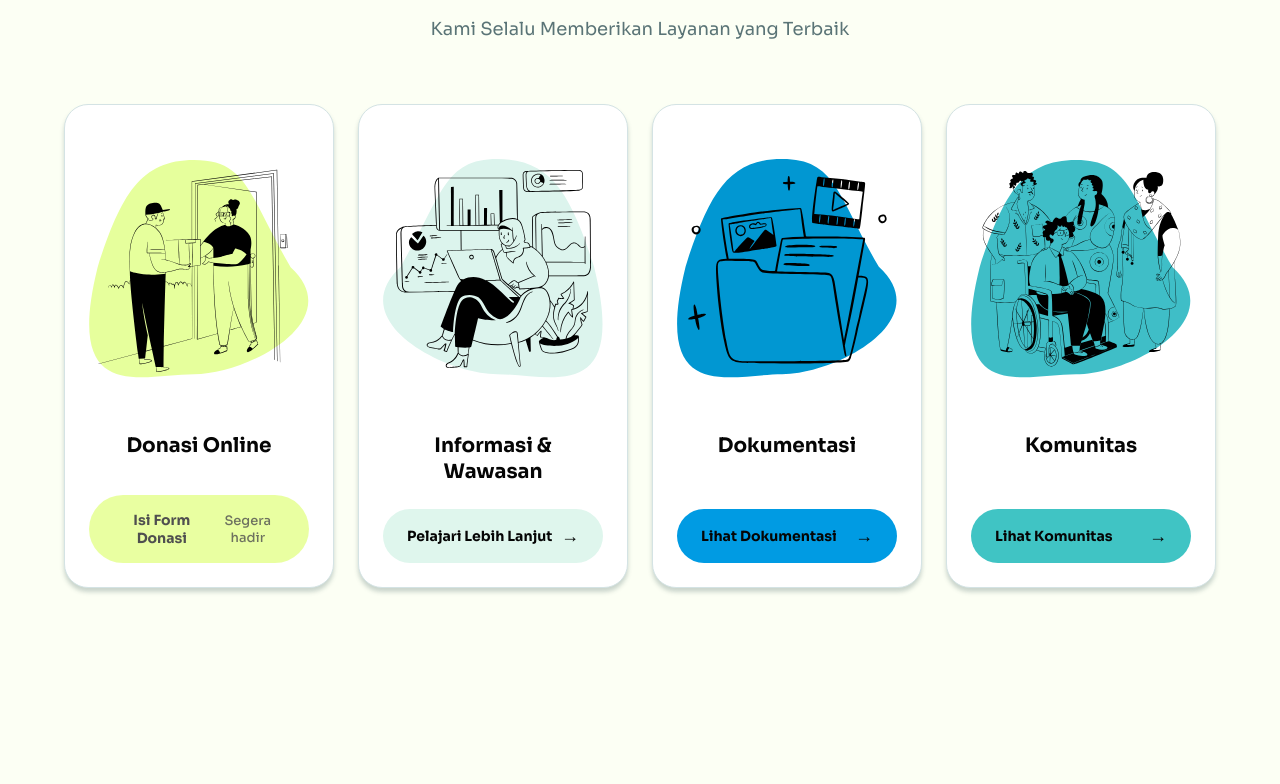
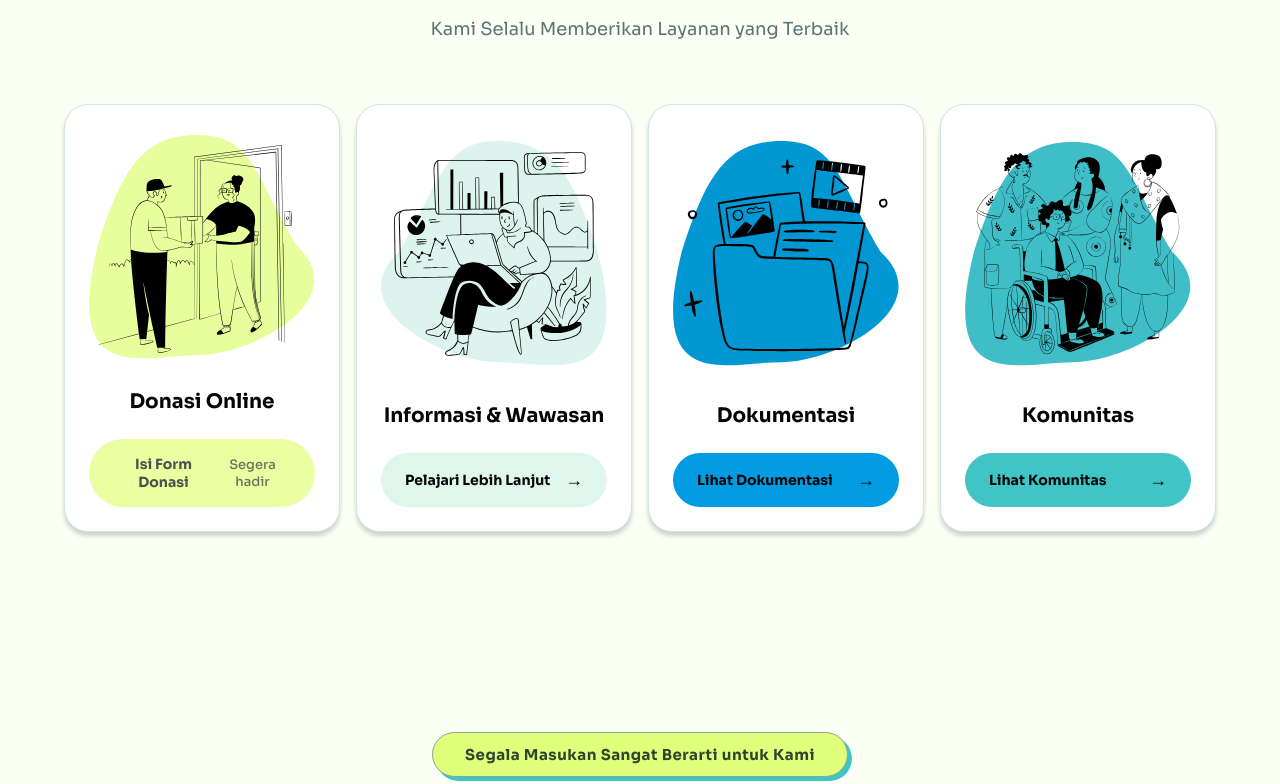
Before and after one commit to ozzie5555/ngoding-sama-wisnu-dan-3anomali, a React (Vite) app: page / in a window 1280 px wide. Shown: the part 2416-3200 px from the top of the page. Built offline with nearby package versions, Linux system fonts and the light colour scheme.

Commit message:
revisian dikit

```diff
--- a/src/pages/Home.css
+++ b/src/pages/Home.css
@@ -106,9 +106,9 @@
 
 /* Grid Sections (Services, Donatable, Partners) */
 .services, .donatable, .partners { padding: 100px 0; }
-.service-grid, .item-grid, .partner-grid { display: grid; grid-template-columns: repeat(4, 1fr); gap: 24px; }
+.service-grid, .item-grid, .partner-grid { display: grid; grid-template-columns: repeat(4, 1fr); gap: 16px; }
 
-.service-card, .item-grid article, .partner-card { min-height: 480px; padding: 24px; border: 1.5px solid #d4e3e4; border-radius: 24px; background: #fff; box-shadow: 0 4px 4px rgba(55, 86, 87, 0.25); text-align: center; display: flex; flex-direction: column; align-items: center; justify-content: flex-start; }
+.service-card, .item-grid article, .partner-card { height: 428px; padding: 24px; border: 1.5px solid #d4e3e4; border-radius: 24px; background: #fff; box-shadow: 0 4px 4px rgba(55, 86, 87, 0.25); text-align: center; display: flex; flex-direction: column; align-items: center; justify-content: flex-start; }
 
 /* Enlarge Blob and Icon */
 .art-blob { width: 100%; height: 280px; margin: 0 auto 24px; display: flex; align-items: center; justify-content: center; overflow: visible; border-radius: 0; }
@@ -180,6 +180,8 @@
 .partners .eyebrow { width: min(512px, 100%); justify-content: center; padding: 9px 32px; font-size: 20px; font-weight: 500; margin-bottom: 24px; }
 .partners .section-heading h2 { font-size: 40px; }
 .partners .section-heading p { max-width: 330px; line-height: 1.2; }
+.partner-grid { gap: 24px; }
+.partner-card { height: 480px; }
 .partner-card > img { width: 160px; height: 160px; object-fit: contain; margin-bottom: 15px; flex-shrink: 0; }
 .partner-card h3 { color: #050505; font-size: 21px; line-height: 1.2; margin-bottom: 12px; font-weight: 500; }
 .partner-card p { max-width: 264px; color: #526f71; font-size: 14px; line-height: 1.3; margin: 0 auto; font-weight: 500; }
--- a/src/pages/Home.jsx
+++ b/src/pages/Home.jsx
@@ -94,8 +94,8 @@ export default function Home(){
 
     <div className="dark-band">
       <section className="final-cta"><img src="/jumping-2194230-0.svg" alt="" /><div><span className="outline-pill">Melakukan Kebaikan untuk Bumi & Sesama</span><h2>Mari Berdonasi & Jelajahi<br/>Komunitas Kami!</h2><p><strong>KEMBALI</strong> menghubungkan <strong>donatur</strong> dengan <strong>penerima manfaat</strong>, menyelamatkan barang layak pakai dari tempat sampah dan memberikan dampak nyata bagi lingkungan.</p><div className="actions"><Link className="button primary" to="/donasi">Mulai Donasi Sekarang →</Link><a className="button dark-outline" href="#steps">▶ &nbsp; Pelajari Lebih Lanjut</a></div></div><img src="/order-delivered.svg" alt="" /></section>
-      <section className="impact-banner"><div><h2>Siap Memberikan Kehidupan<br/>Kedua untuk Barangmu?</h2><p>Salurkan barang layak pakai ke komunitas yang membutuhkan hanya dalam beberapa langkah mudah.</p></div><div className="mini-stats">{stats.map(([n,l])=><article key={l}><strong>{n}</strong><span>{l}</span></article>)}</div><img src="/Donation Streamline Bruxelles.svg" alt="" /></section>
+      <section className="impact-banner"><div className="impact-card"><h2>Siap Memberikan Kehidupan<br/>Kedua untuk Barangmu?</h2><p>Salurkan barang layak pakai ke komunitas yang membutuhkan hanya dalam beberapa langkah mudah.</p></div><div className="mini-stats">{stats.map(([n,l])=><article key={l}><strong>{n}</strong><span>{l}</span></article>)}</div><img src="/Donation Streamline Bruxelles.svg" alt="" /></section>
+      <Footer/>
     </div>
-    <Footer/>
   </main>
 }
```
Also changed, not shown: 1 other file (tests, documents, lock files or other folders).
